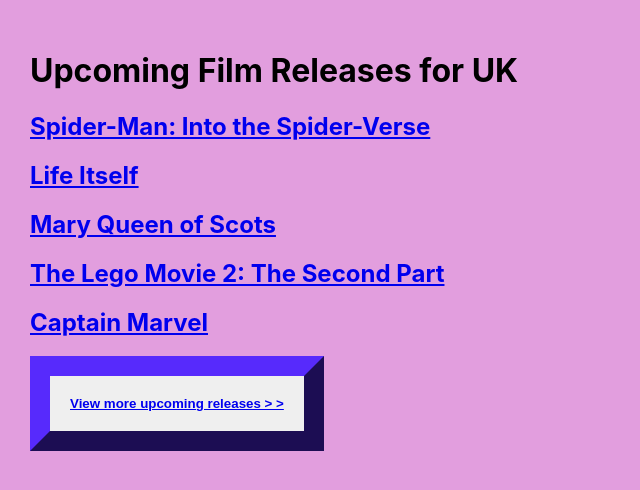
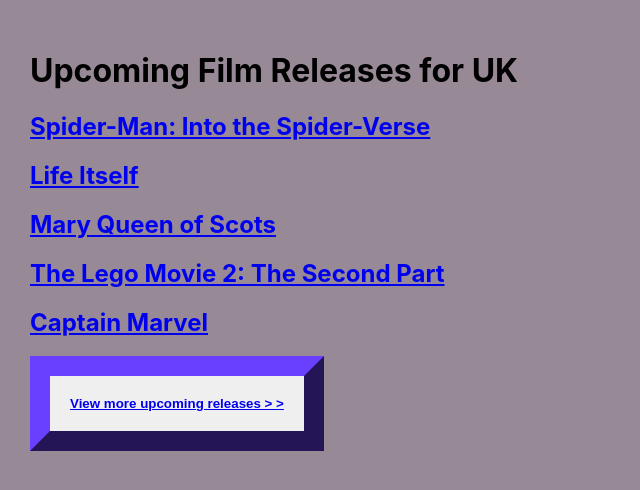
Before and after one commit to ecoBela/React-FilmLists, a React (Create React App) app: page / in a window 1280 px wide. Shown: the top 490 px of the page, without its empty margins (0-640 px from the left). Built offline with nearby package versions, Linux system fonts and the light colour scheme.

Commit message:
changed styling

```diff
--- a/src/component/UpcomingReleases.css
+++ b/src/component/UpcomingReleases.css
@@ -3,7 +3,7 @@
 
 button {
     padding: 20px;
-    border-color: rgb(58, 28, 167);
+    border-color: rgb(70, 43, 170);
     border-width: 20px;
 
 }
--- a/src/index.css
+++ b/src/index.css
@@ -6,7 +6,7 @@ body {
     sans-serif;
   -webkit-font-smoothing: antialiased;
   -moz-osx-font-smoothing: grayscale;
-  background-color: rgb(226, 158, 222);
+  background-color: rgb(151, 138, 150);
   margin: 20px;
   padding: 10px;
 
```
